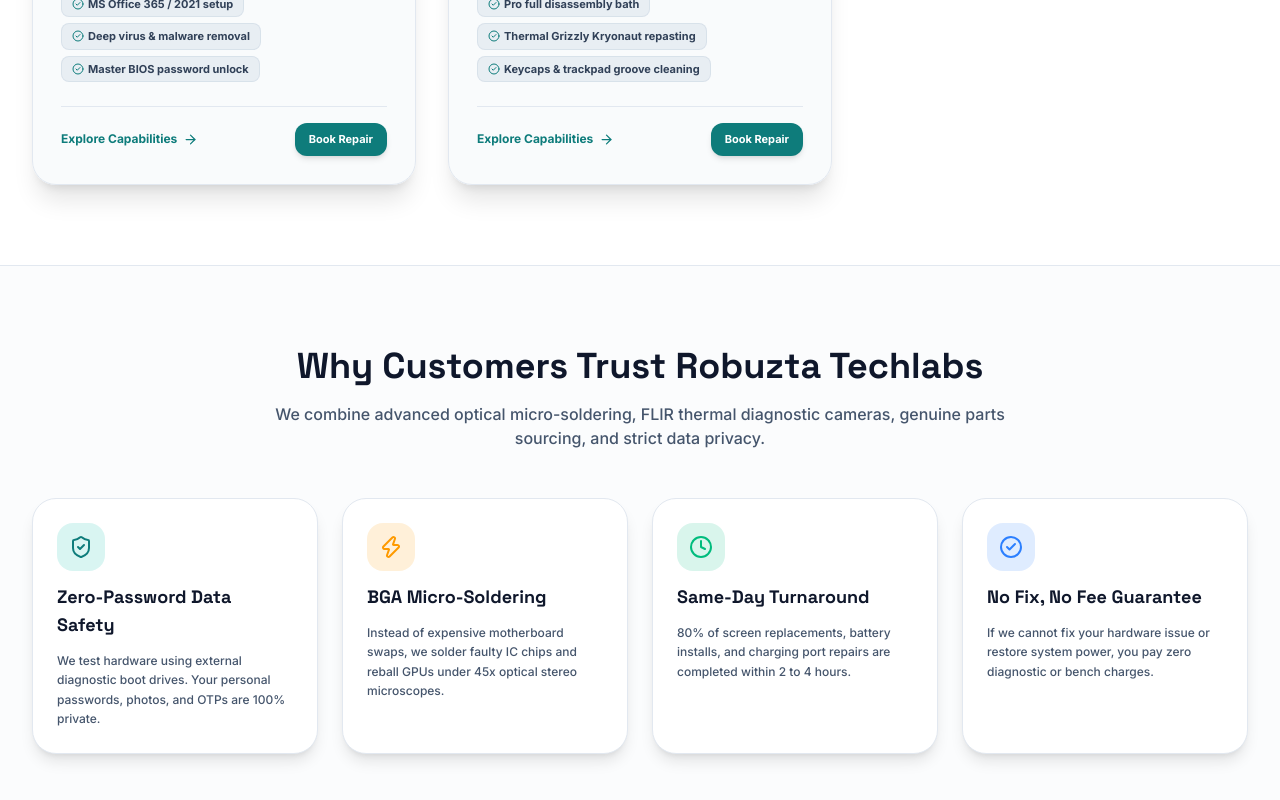
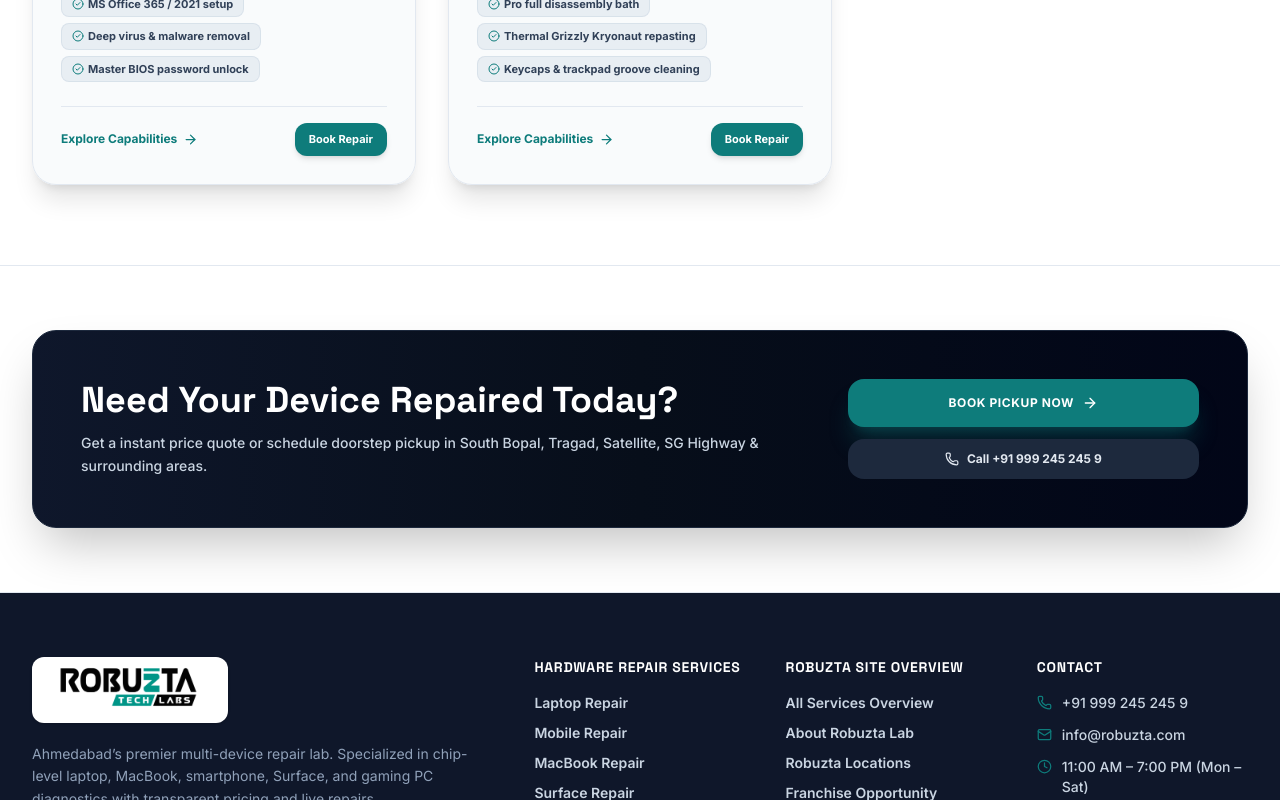
Before and after one commit to robuztatechlabs/robuzta-website, a Next.js app: page /services in a window 1280 px wide. Shown: the part 2000-2800 px from the top of the page. Built offline with nearby package versions, Linux system fonts and the light colour scheme.

Commit message:
Removed why robuzta section

```diff
--- a/src/components/pages/ServicesPageView.jsx
+++ b/src/components/pages/ServicesPageView.jsx
@@ -184,62 +184,6 @@
           </div>
         </section>
 
-        {/* Why Robuzta Lab Section */}
-        <section className="py-20 bg-slate-50/50 dark:bg-slate-900/50 border-b border-slate-200 dark:border-slate-800">
-          <div className="mx-auto max-w-7xl px-4 sm:px-6 lg:px-8 space-y-12">
-            <div className="text-center max-w-3xl mx-auto space-y-4">
-              <h2 className="text-3xl sm:text-4xl font-black text-slate-900 dark:text-white">
-                Why Customers Trust Robuzta Techlabs
-              </h2>
-              <p className="text-sm sm:text-base text-slate-600 dark:text-slate-400 font-medium">
-                We combine advanced optical micro-soldering, FLIR thermal diagnostic cameras, genuine parts sourcing, and strict data privacy.
-              </p>
-            </div>
-
-            <div className="grid grid-cols-1 md:grid-cols-2 lg:grid-cols-4 gap-6">
-              <div className="rounded-3xl bg-white dark:bg-slate-900 border border-slate-200 dark:border-slate-800 p-6 space-y-3 shadow-lg">
-                <div className="flex h-12 w-12 items-center justify-center rounded-2xl bg-teal-500/15 text-[#0E7C7B] font-black">
-                  <ShieldCheck size={24} />
-                </div>
-                <h3 className="text-lg font-black text-slate-900 dark:text-white">Zero-Password Data Safety</h3>
-                <p className="text-xs text-slate-600 dark:text-slate-400 font-medium leading-relaxed">
-                  We test hardware using external diagnostic boot drives. Your personal passwords, photos, and OTPs are 100% private.
-                </p>
-              </div>
-
-              <div className="rounded-3xl bg-white dark:bg-slate-900 border border-slate-200 dark:border-slate-800 p-6 space-y-3 shadow-lg">
-                <div className="flex h-12 w-12 items-center justify-center rounded-2xl bg-amber-500/15 text-amber-500 font-black">
-                  <Zap size={24} />
-                </div>
-                <h3 className="text-lg font-black text-slate-900 dark:text-white">BGA Micro-Soldering</h3>
-                <p className="text-xs text-slate-600 dark:text-slate-400 font-medium leading-relaxed">
-                  Instead of expensive motherboard swaps, we solder faulty IC chips and reball GPUs under 45x optical stereo microscopes.
-                </p>
-              </div>
-
-              <div className="rounded-3xl bg-white dark:bg-slate-900 border border-slate-200 dark:border-slate-800 p-6 space-y-3 shadow-lg">
-                <div className="flex h-12 w-12 items-center justify-center rounded-2xl bg-emerald-500/15 text-emerald-500 font-black">
-                  <Clock size={24} />
-                </div>
-                <h3 className="text-lg font-black text-slate-900 dark:text-white">Same-Day Turnaround</h3>
-                <p className="text-xs text-slate-600 dark:text-slate-400 font-medium leading-relaxed">
-                  80% of screen replacements, battery installs, and charging port repairs are completed within 2 to 4 hours.
-                </p>
-              </div>
-
-              <div className="rounded-3xl bg-white dark:bg-slate-900 border border-slate-200 dark:border-slate-800 p-6 space-y-3 shadow-lg">
-                <div className="flex h-12 w-12 items-center justify-center rounded-2xl bg-blue-500/15 text-blue-500 font-black">
-                  <CheckCircle2 size={24} />
-                </div>
-                <h3 className="text-lg font-black text-slate-900 dark:text-white">No Fix, No Fee Guarantee</h3>
-                <p className="text-xs text-slate-600 dark:text-slate-400 font-medium leading-relaxed">
-                  If we cannot fix your hardware issue or restore system power, you pay zero diagnostic or bench charges.
-                </p>
-              </div>
-            </div>
-          </div>
-        </section>
-
         {/* Diagnostic & Booking Banner */}
         <section className="py-16 bg-white dark:bg-slate-950">
           <div className="mx-auto max-w-7xl px-4 sm:px-6 lg:px-8">
```
